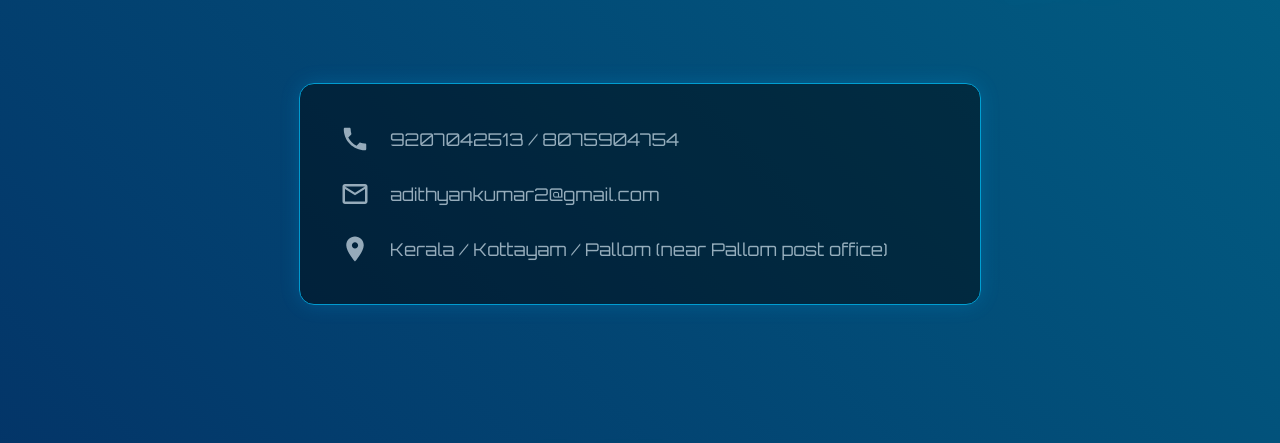
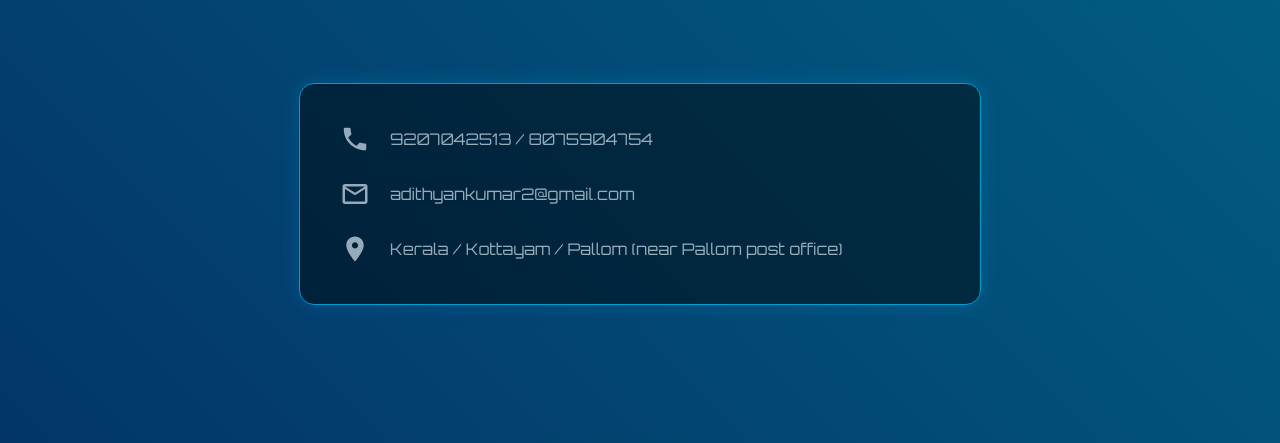
Before and after one commit to APELEPATO/NEW-WEB-, a plain HTML site: page index.html in a window 1280 px wide. Shown: the part 77-520 px from the top of the page. Drawn offline with Linux system fonts and the light colour scheme.

Commit message:
Update index.html

```diff
--- a/index.html
+++ b/index.html
@@ -17,12 +17,10 @@
             margin: 0;
             font-family: 'Orbitron', sans-serif;
             color: #E0E0E0;
-            /* The new background is applied here */
             background: #000;
             overflow-x: hidden;
         }
 
-        /* --- New Aurora Animated Background --- */
         #aurora-background {
             position: fixed;
             top: 0;
@@ -42,8 +40,6 @@
             100% { background-position: 0% 50%; }
         }
 
-
-        /* --- Reusable Neon/RGB Classes --- */
         .neon-text {
             color: #fff;
             text-shadow: 0 0 7px #fff, 0 0 10px #fff, 0 0 21px var(--glow-color), 0 0 42px var(--glow-color);
@@ -57,7 +53,6 @@
             100% { filter: hue-rotate(360deg); }
         }
 
-        /* --- Splash Screen --- */
         #splash-screen {
             display: flex;
             justify-content: center;
@@ -83,12 +78,10 @@
             to { opacity: 1; transform: scale(1); }
         }
 
-        /* --- Header --- */
         header {
             position: fixed;
             top: 0;
             width: 100%;
-            /* More aggressive padding to ensure it's visible */
             padding: 20px 8%;
             box-sizing: border-box;
             display: flex;
@@ -112,7 +105,6 @@
             object-fit: cover;
         }
 
-        /* --- Main Content & Sections --- */
         main {
             opacity: 0;
             transition: opacity 1s ease-in-out;
@@ -123,17 +115,15 @@
             flex-direction: column;
             align-items: center;
             justify-content: center;
-            /* Reduced padding for less space between sections */
             padding: 60px 20px;
             text-align: center;
         }
         .section-title {
             font-family: 'Audiowide', cursive;
             font-size: 3em;
-            margin-bottom: 40px; /* Reduced margin */
+            margin-bottom: 40px;
         }
 
-        /* Scroll Animation */
         .reveal {
             opacity: 0;
             transform: translateY(40px);
@@ -144,7 +134,6 @@
             transform: translateY(0);
         }
 
-        /* Contact Section */
         .contact-card {
             background: rgba(0, 0, 0, 0.7);
             backdrop-filter: blur(5px);
@@ -161,9 +150,17 @@
             gap: 20px;
             margin-bottom: 25px;
             text-align: left;
-            font-size: 1.1em;
+            /* Font size reduced here */
+            font-size: 1em;
             word-break: break-all;
         }
+
+        /* New Staggered Animation for contact items */
+        .contact-card .reveal:nth-of-type(1) { transition-delay: 0.2s; }
+        .contact-card .reveal:nth-of-type(2) { transition-delay: 0.4s; }
+        .contact-card .reveal:nth-of-type(3) { transition-delay: 0.6s; }
+
+
         .contact-item:last-child { margin-bottom: 0; }
         .contact-item .icon {
             width: 30px;
@@ -172,7 +169,6 @@
             fill: var(--glow-color);
         }
 
-        /* Hobbies Section */
         .hobbies-container {
             display: flex;
             gap: 30px;
@@ -193,7 +189,6 @@
             box-shadow: 0 0 30px var(--glow-color);
         }
 
-        /* Free Fire CTA */
         #freefire-cta button {
             font-family: 'Audiowide', cursive;
             font-size: 2em;
@@ -214,7 +209,6 @@
             100% { transform: scale(1); }
         }
 
-        /* --- Free Fire Modal (Popup) --- */
         #freefire-modal {
             position: fixed;
             top: 0;
@@ -280,7 +274,6 @@
             border-radius: 10px;
         }
 
-        /* Mobile Responsiveness */
         @media (max-width: 768px) {
             .section-title { font-size: 2em; }
             header { padding: 15px 5%; }
@@ -296,8 +289,7 @@
     <div id="aurora-background"></div>
 
     <div id="splash-screen">
-        <h1 class="brand-name neon-text rgb-effect">
-            </h1>
+        <h1 class="brand-name neon-text rgb-effect"></h1>
     </div>
 
     <header>
@@ -309,16 +301,16 @@
 
     <main>
         <section id="contact">
-            <div class="contact-card reveal">
-                <div class="contact-item">
+            <div class="contact-card">
+                <div class="contact-item reveal">
                     <svg class="icon rgb-effect" viewBox="0 0 24 24"><path fill="currentColor" d="M6.62 10.79c1.44 2.83 3.76 5.14 6.59 6.59l2.2-2.2c.27-.27.67-.36 1.02-.24 1.12.37 2.33.57 3.57.57.55 0 1 .45 1 1V20c0 .55-.45 1-1 1-9.39 0-17-7.61-17-17 0-.55.45-1 1-1h3.5c.55 0 1 .45 1 1 0 1.25.2 2.45.57 3.57.11.35.02.74-.25 1.02l-2.2 2.2z"/></svg>
                     <span>9207042513 / 8075904754</span>
                 </div>
-                <div class="contact-item">
+                <div class="contact-item reveal">
                     <svg class="icon rgb-effect" viewBox="0 0 24 24"><path fill="currentColor" d="M22 6c0-1.1-.9-2-2-2H4c-1.1 0-2 .9-2 2v12c0 1.1.9 2 2 2h16c1.1 0 2-.9 2-2V6zm-2 0l-8 5-8-5h16zm0 12H4V8l8 5 8-5v10z"/></svg>
                     <span>adithyankumar2@gmail.com</span>
                 </div>
-                <div class="contact-item">
+                <div class="contact-item reveal">
                     <svg class="icon rgb-effect" viewBox="0 0 24 24"><path fill="currentColor" d="M12 2C8.13 2 5 5.13 5 9c0 5.25 7 13 7 13s7-7.75 7-13c0-3.87-3.13-7-7-7zm0 9.5c-1.38 0-2.5-1.12-2.5-2.5s1.12-2.5 2.5-2.5 2.5 1.12 2.5 2.5-1.12 2.5-2.5 2.5z"/></svg>
                     <span>Kerala / Kottayam / Pallom (near Pallom post office)</span>
                 </div>
@@ -357,7 +349,6 @@
         const brandNameEl = document.querySelector('.brand-name');
         const brandName = "MK677";
 
-        // 1. Splash Screen Animation
         brandNameEl.innerHTML = brandName.split('').map((char, index) =>
             `<span style="animation-delay: ${index * 0.2}s;">${char}</span>`
         ).join('');
@@ -371,7 +362,6 @@
             }, 1500);
         }, 3000);
 
-        // 2. Scroll Animations
         const revealElements = document.querySelectorAll('.reveal');
         const observer = new IntersectionObserver((entries) => {
             entries.forEach(entry => {
@@ -385,7 +375,6 @@
 
         revealElements.forEach(el => observer.observe(el));
 
-        // 3. Free Fire Modal Logic
         const ffModal = document.getElementById('freefire-modal');
         const ffLink = document.getElementById('freefire-link');
         const closeModal = document.getElementById('modal-close');
```
